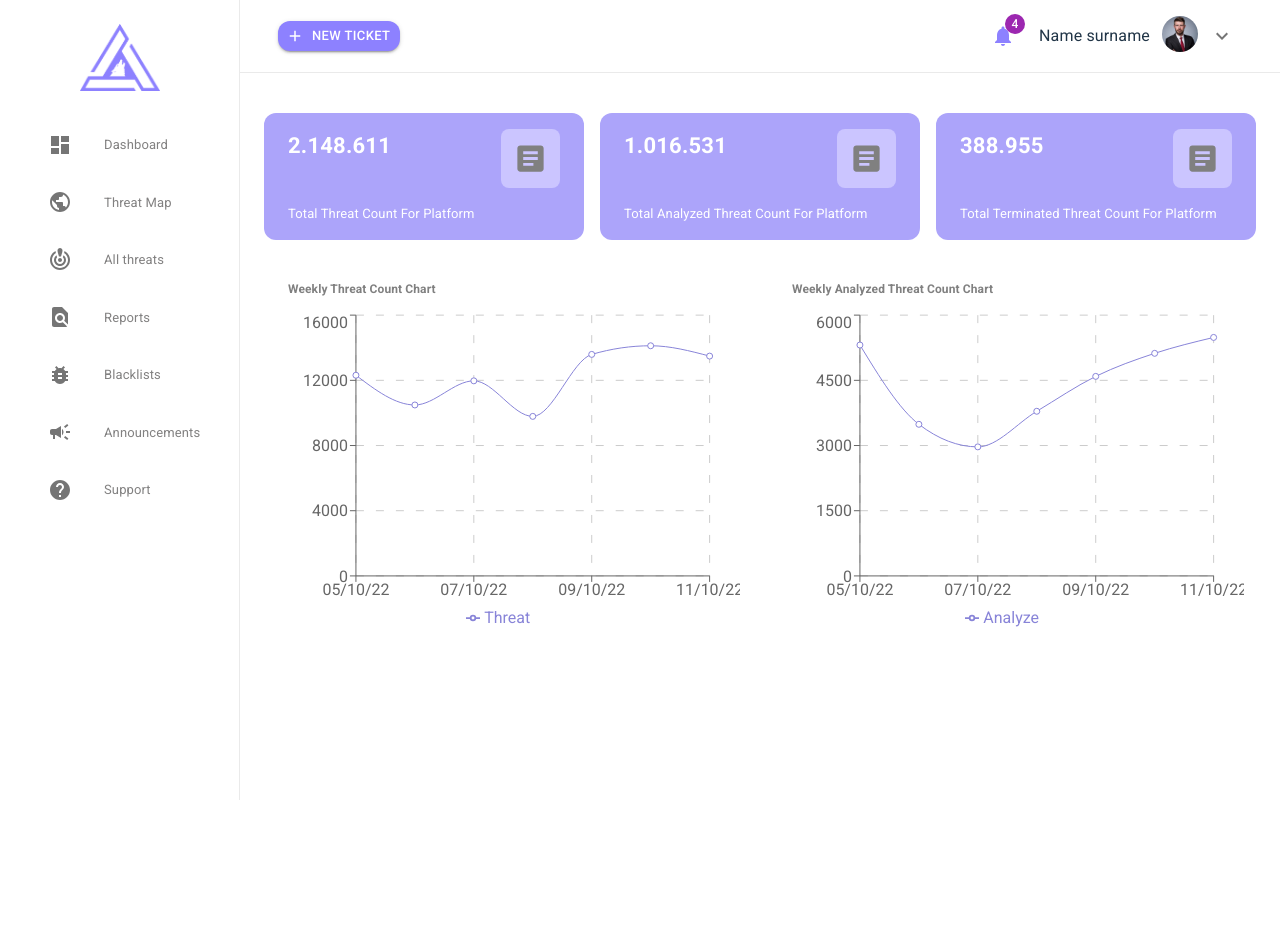
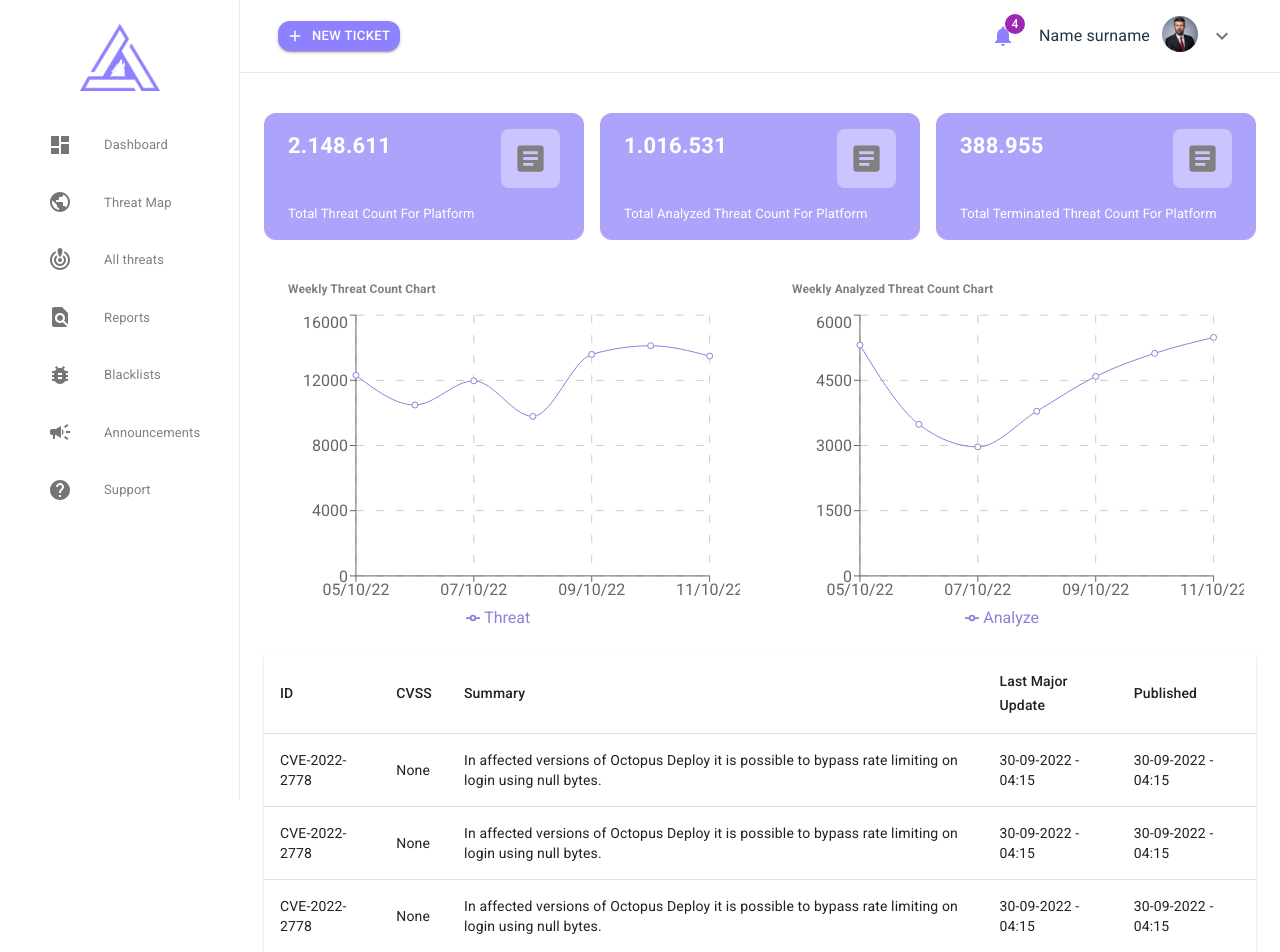
Before and after one commit to emirmorgan/mui-dashboard, a React (Vite) app: page / in a window 1280 px wide. Shown: the top 952 px of the page. Before the commit the page ends 800 px from the top, so only its background shows below. Built offline with nearby package versions, Linux system fonts and the light colour scheme.

Commit message:
Design: CVE Table

```diff
--- /dev/null
+++ b/src/components/Content/CVETable.jsx
@@ -0,0 +1,106 @@
+import Table from "@mui/material/Table";
+import TableBody from "@mui/material/TableBody";
+import TableCell from "@mui/material/TableCell";
+import TableContainer from "@mui/material/TableContainer";
+import TableHead from "@mui/material/TableHead";
+import TableRow from "@mui/material/TableRow";
+import Paper from "@mui/material/Paper";
+
+function createData(id, cvss, summary, lastupdate, publishdate) {
+  return { id, cvss, summary, lastupdate, publishdate };
+}
+
+const rows = [
+  createData(
+    "CVE-2022-2778",
+    "None",
+    "In affected versions of Octopus Deploy it is possible to bypass rate limiting on login using null bytes.",
+    "30-09-2022 - 04:15	",
+    "30-09-2022 - 04:15"
+  ),
+  createData(
+    "CVE-2022-2778",
+    "None",
+    "In affected versions of Octopus Deploy it is possible to bypass rate limiting on login using null bytes.",
+    "30-09-2022 - 04:15	",
+    "30-09-2022 - 04:15"
+  ),
+  createData(
+    "CVE-2022-2778",
+    "None",
+    "In affected versions of Octopus Deploy it is possible to bypass rate limiting on login using null bytes.",
+    "30-09-2022 - 04:15	",
+    "30-09-2022 - 04:15"
+  ),
+  createData(
+    "CVE-2022-2778",
+    "None",
+    "In affected versions of Octopus Deploy it is possible to bypass rate limiting on login using null bytes.",
+    "30-09-2022 - 04:15	",
+    "30-09-2022 - 04:15"
+  ),
+  createData(
+    "CVE-2022-2778",
+    "None",
+    "In affected versions of Octopus Deploy it is possible to bypass rate limiting on login using null bytes.",
+    "30-09-2022 - 04:15	",
+    "30-09-2022 - 04:15"
+  ),
+  createData(
+    "CVE-2022-2778",
+    "None",
+    "In affected versions of Octopus Deploy it is possible to bypass rate limiting on login using null bytes.",
+    "30-09-2022 - 04:15	",
+    "30-09-2022 - 04:15"
+  ),
+  createData(
+    "CVE-2022-2778",
+    "None",
+    "In affected versions of Octopus Deploy it is possible to bypass rate limiting on login using null bytes.",
+    "30-09-2022 - 04:15	",
+    "30-09-2022 - 04:15"
+  ),
+  createData(
+    "CVE-2022-2778",
+    "None",
+    "In affected versions of Octopus Deploy it is possible to bypass rate limiting on login using null bytes.",
+    "30-09-2022 - 04:15	",
+    "30-09-2022 - 04:15"
+  ),
+];
+
+function CVETable() {
+  return (
+    <TableContainer sx={{ my: "18px" }} component={Paper}>
+      <Table sx={{ minWidth: 650 }} aria-label="simple table">
+        <TableHead>
+          <TableRow>
+            <TableCell>ID</TableCell>
+            <TableCell>CVSS</TableCell>
+            <TableCell>Summary</TableCell>
+            <TableCell>Last Major Update</TableCell>
+            <TableCell>Published</TableCell>
+          </TableRow>
+        </TableHead>
+        <TableBody>
+          {rows.map((row) => (
+            <TableRow
+              key={row.name}
+              sx={{ "&:last-child td, &:last-child th": { border: 0 } }}
+            >
+              <TableCell component="th" scope="row">
+                {row.id}
+              </TableCell>
+              <TableCell>{row.cvss}</TableCell>
+              <TableCell>{row.summary}</TableCell>
+              <TableCell>{row.lastupdate}</TableCell>
+              <TableCell>{row.publishdate}</TableCell>
+            </TableRow>
+          ))}
+        </TableBody>
+      </Table>
+    </TableContainer>
+  );
+}
+
+export default CVETable;
--- a/src/components/Content/Content.jsx
+++ b/src/components/Content/Content.jsx
@@ -1,12 +1,14 @@
 import { Container } from "@mui/material";
 import Cards from "./Cards";
 import Graphs from "./Graphs";
+import CVETable from "./CVETable";
 
 function Content() {
   return (
     <Container maxWidth="xl">
       <Cards />
       <Graphs />
+      <CVETable />
     </Container>
   );
 }
```
